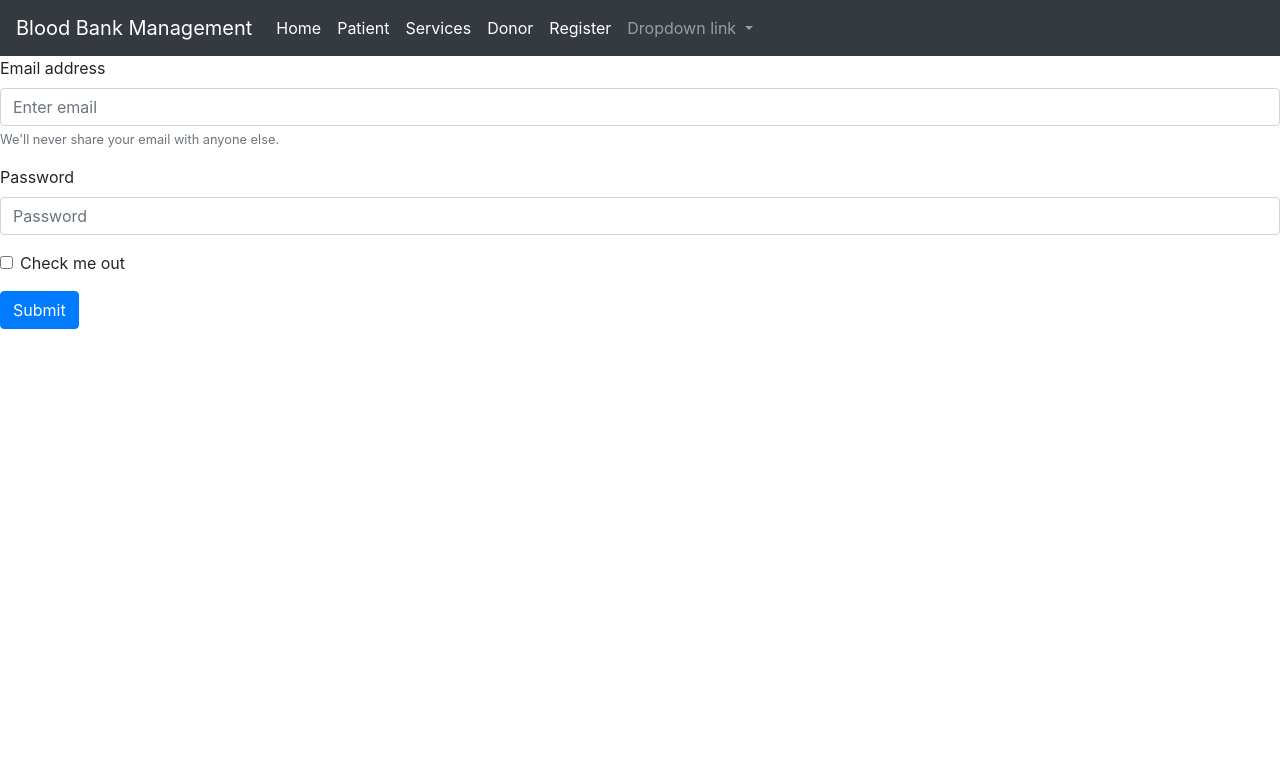
After one commit to AnkitaGitHu/Myrepo, a Django app: page /register/ in a window 1280 px wide. The commit adds this page. Shown: the top 783 px of the page. Run offline with Django 3.2, Linux system fonts and the light colour scheme.

Commit message:
Added files

```diff
--- a/jango1/web/application/templates/donor.html
+++ b/jango1/web/application/templates/donor.html
@@ -7,7 +7,7 @@
   <div class="collapse navbar-collapse" id="navbarNavDropdown">
     <ul class="navbar-nav">
       <li class="nav-item active">
-        <a class="nav-link" href="#">Home<span class="sr-only">(current)</span></a>
+        <a class="nav-link" href="/">Home<span class="sr-only">(current)</span></a>
       </li>
       <li class="nav-item active">
         <a class="nav-link" href="{% url 'patient' %}">Patient</a>
@@ -19,7 +19,7 @@
         <a class="nav-link" href="{% url 'donor' %}">Donor</a>
       </li>
       <li class="nav-item active">
-        <a class="nav-link" href="{% url 'admin' %}">Admin</a>
+        <a class="nav-link" href="{% url 'register' %}">Register</a>
       </li>
       <li class="nav-item dropdown">
         <a class="nav-link dropdown-toggle" href="#" id="navbarDropdownMenuLink" data-toggle="dropdown" aria-haspopup="true" aria-expanded="false">
--- a/jango1/web/application/templates/index.html
+++ b/jango1/web/application/templates/index.html
@@ -22,14 +22,14 @@
         <a class="nav-link" href="{% url 'donor' %}">Donor</a>
       </li>
       <li class="nav-item active">
-        <a class="nav-link" href="{% url 'admin' %}">Admin</a>
+        <a class="nav-link" href="{% url 'register' %}">Register</a>
       </li>
       <li class="nav-item dropdown">
         <a class="nav-link dropdown-toggle" href="#" id="navbarDropdownMenuLink" data-toggle="dropdown" aria-haspopup="true" aria-expanded="false">
           Dropdown link
         </a>
         <div class="dropdown-menu" aria-labelledby="navbarDropdownMenuLink">
-          <a class="dropdown-item" href="#">Action</a>
+          <a class="dropdown-item" href="{% url 'logout' %}">logout</a>
           <a class="dropdown-item" href="#">Another action</a>
           <a class="dropdown-item" href="#">Something else here</a>
         </div>
@@ -42,7 +42,7 @@
   <br>
   <br>
   <br>
-  <center><img src="{% static 'C:\Users\Admin\Desktop\jango1\web\static\img\b1.jpg' %}" alt="Blood" width="65%">
+  <center><img src="{% static 'img\b1.jpg' %}" alt="Blood" width="65%">
   <br>
   <br>
   <p><b> <font size="5">"<u> BLOOD DONATION IS THE REAL ACT OF HUMANITY </u>"</font></b></p></center>
--- a/jango1/web/application/templates/patient.html
+++ b/jango1/web/application/templates/patient.html
@@ -7,7 +7,7 @@
   <div class="collapse navbar-collapse" id="navbarNavDropdown">
     <ul class="navbar-nav">
       <li class="nav-item active">
-        <a class="nav-link" href="#">Home<span class="sr-only">(current)</span></a>
+        <a class="nav-link" href="/">Home<span class="sr-only">(current)</span></a>
       </li>
       <li class="nav-item active">
         <a class="nav-link" href="{% url 'patient' %}">Patient</a>
@@ -19,7 +19,7 @@
         <a class="nav-link" href="{% url 'donor' %}">Donor</a>
       </li>
       <li class="nav-item active">
-        <a class="nav-link" href="{% url 'admin' %}">Admin</a>
+        <a class="nav-link" href="{% url 'register' %}">Register</a>
       </li>
       <li class="nav-item dropdown">
         <a class="nav-link dropdown-toggle" href="#" id="navbarDropdownMenuLink" data-toggle="dropdown" aria-haspopup="true" aria-expanded="false">
--- /dev/null
+++ b/jango1/web/application/templates/register.html
@@ -0,0 +1,56 @@
+<link rel="stylesheet" href="https://cdn.jsdelivr.net/npm/bootstrap@4.0.0/dist/css/bootstrap.min.css" integrity="sha384-Gn5384xqQ1aoWXA+058RXPxPg6fy4IWvTNh0E263XmFcJlSAwiGgFAW/dAiS6JXm" crossorigin="anonymous">
+<nav class="navbar navbar-expand-lg navbar-dark bg-dark">
+  <a class="navbar-brand" href="#">Blood Bank Management</a>
+  <button class="navbar-toggler" type="button" data-toggle="collapse" data-target="#navbarNavDropdown" aria-controls="navbarNavDropdown" aria-expanded="false" aria-label="Toggle navigation">
+    <span class="navbar-toggler-icon"></span>
+  </button>
+  <div class="collapse navbar-collapse" id="navbarNavDropdown">
+    <ul class="navbar-nav">
+      <li class="nav-item active">
+        <a class="nav-link" href="#">Home<span class="sr-only">(current)</span></a>
+      </li>
+      <li class="nav-item active">
+        <a class="nav-link" href="{% url 'patient' %}">Patient</a>
+      </li>
+      <li class="nav-item active">
+        <a class="nav-link" href="{% url 'services' %}">Services</a>
+      </li>
+      <li class="nav-item active">
+        <a class="nav-link" href="{% url 'donor' %}">Donor</a>
+      </li>
+      <li class="nav-item active">
+        <a class="nav-link" href="{% url 'register' %}">Register</a>
+      </li>
+      <li class="nav-item dropdown">
+        <a class="nav-link dropdown-toggle" href="#" id="navbarDropdownMenuLink" data-toggle="dropdown" aria-haspopup="true" aria-expanded="false">
+          Dropdown link
+        </a>
+        <div class="dropdown-menu" aria-labelledby="navbarDropdownMenuLink">
+          <a class="dropdown-item" href="#">Action</a>
+          <a class="dropdown-item" href="#">Another action</a>
+          <a class="dropdown-item" href="#">Something else here</a>
+        </div>
+      </li>
+    </ul>
+  </div>
+</nav>
+
+<body>
+    <form>
+        <div class="form-group">
+          <label for="exampleInputEmail1">Email address</label>
+          <input type="email" class="form-control" id="exampleInputEmail1" aria-describedby="emailHelp" placeholder="Enter email">
+          <small id="emailHelp" class="form-text text-muted">We'll never share your email with anyone else.</small>
+        </div>
+        <div class="form-group">
+          <label for="exampleInputPassword1">Password</label>
+          <input type="password" class="form-control" id="exampleInputPassword1" placeholder="Password">
+        </div>
+        <div class="form-group form-check">
+          <input type="checkbox" class="form-check-input" id="exampleCheck1">
+          <label class="form-check-label" for="exampleCheck1">Check me out</label>
+        </div>
+        <button type="submit" class="btn btn-primary">Submit</button>
+    </form>
+
+ </body>
--- a/jango1/web/application/templates/services.html
+++ b/jango1/web/application/templates/services.html
@@ -7,7 +7,7 @@
   <div class="collapse navbar-collapse" id="navbarNavDropdown">
     <ul class="navbar-nav">
         <li class="nav-item active">
-            <a class="nav-link" href="#">Home <span class="sr-only">(current)</span></a>
+            <a class="nav-link" href="/">Home <span class="sr-only">(current)</span></a>
          </li>
         <li class="nav-item active">
             <a class="nav-link" href="{% url 'patient' %}">Patient</a>
@@ -19,7 +19,7 @@
             <a class="nav-link" href="{% url 'donor' %}">Donor</a>
         </li>
         <li class="nav-item active">
-            <a class="nav-link" href="{% url 'admin' %}">Admin</a>
+            <a class="nav-link" href="{% url 'register' %}">Register</a>
         </li>
       <li class="nav-item dropdown">
         <a class="nav-link dropdown-toggle" href="#" id="navbarDropdownMenuLink" data-toggle="dropdown" aria-haspopup="true" aria-expanded="false">
--- a/jango1/web/application/urls.py
+++ b/jango1/web/application/urls.py
@@ -8,5 +8,7 @@ urlpatterns = [
     path('patient/',views.patient,name="patient"),
     path('services/',views.services,name="services"),
     path('donor/',views.donor,name="donor"),
-    path('admin/',views.admin,name="admin"),
+    path('login/',views.admin,name="login"),
+    path('register/',views.register,name="register"),
+    path('logout/', views.logout_view, name='logout'),
 ]
--- a/jango1/web/application/views.py
+++ b/jango1/web/application/views.py
@@ -1,12 +1,23 @@
 
 from django.shortcuts import render,redirect
+from django.contrib.auth import login,logout,authenticate
 from .forms import *
 from .models import *
 # Create your views here.
 
 
 def index(request):
+    if request.user.is_anonymous :
+        return redirect("/login")
     return render(request,'index.html')
+
+from django.contrib.auth import logout
+
+
+def logout_view(request):
+    logout(request)
+    return redirect('login')
+
 
 def patient(request):
     form =Blood.objects.all()
@@ -25,4 +36,16 @@ def donor(request):
 
 
 def admin(request):
-    return render(request,'admin.html')
+    if request.method=="POST":
+        username=request.POST.get("name")
+        password=request.POST.get("password")
+
+        user=authenticate(username=username,password=password)
+        if user is not None:
+            login(request,user)
+            return redirect("/")
+
+    return render(request,'login.html')
+
+def register(request):
+    return render(request,'register.html')
```
Also changed, not shown: jango1/web/application/templates/admin.html (deleted, +0 -38 lines), jango1/web/application/templates/login.html (added, +92 -0 lines), jango1/web/db.sqlite3.
